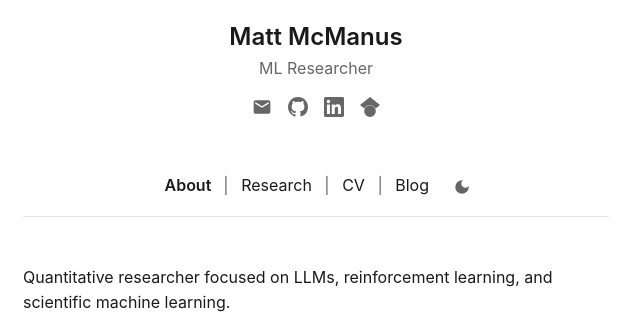
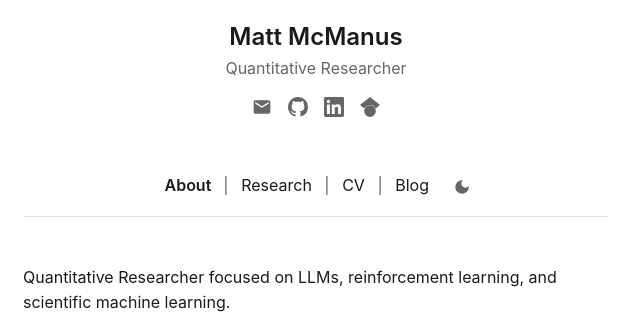
Before and after one commit to mmcmanus1/mmcmanus1.github.io, an Astro site: page / in a window 1280 px wide. Shown: the part 155-484 px from the top of the page, 324-964 px from the left. Built offline with nearby package versions, Linux system fonts and the light colour scheme; Astro itself is replaced by a stand-in of ours.

Commit message:
Capitalize 'Researcher' for consistency
Updated all instances of 'researcher' to 'Researcher' across the profile description, page intro, and header tagline for consistent title casing.

```diff
--- a/src/components/Header.astro
+++ b/src/components/Header.astro
@@ -11,7 +11,7 @@
     height="120"
   />
   <h1 class="profile-name">Matt McManus</h1>
-  <p class="profile-tagline">ML Researcher</p>
+  <p class="profile-tagline">Quantitative Researcher</p>
 
   <div class="social-icons">
     <!-- Email -->
--- a/src/layouts/BaseLayout.astro
+++ b/src/layouts/BaseLayout.astro
@@ -8,7 +8,7 @@ interface Props {
 
 const {
   title = "Matt McManus",
-  description = "Quantitative researcher specializing in LLMs, reinforcement learning, and scientific machine learning."
+  description = "Quantitative Researcher specializing in LLMs, reinforcement learning, and scientific machine learning."
 } = Astro.props;
 
 const fullTitle = title === "Matt McManus" ? title : `${title} - Matt McManus`;
--- a/src/pages/index.astro
+++ b/src/pages/index.astro
@@ -4,7 +4,7 @@ import PageLayout from '../layouts/PageLayout.astro';
 
 <PageLayout>
   <p>
-    Quantitative researcher focused on LLMs, reinforcement learning, and scientific machine learning.
+    Quantitative Researcher focused on LLMs, reinforcement learning, and scientific machine learning.
   </p>
   <p>
     I am interested in making LLMs and RL agents trustworthy, aligned, and usable in real-world scenarios.
```
